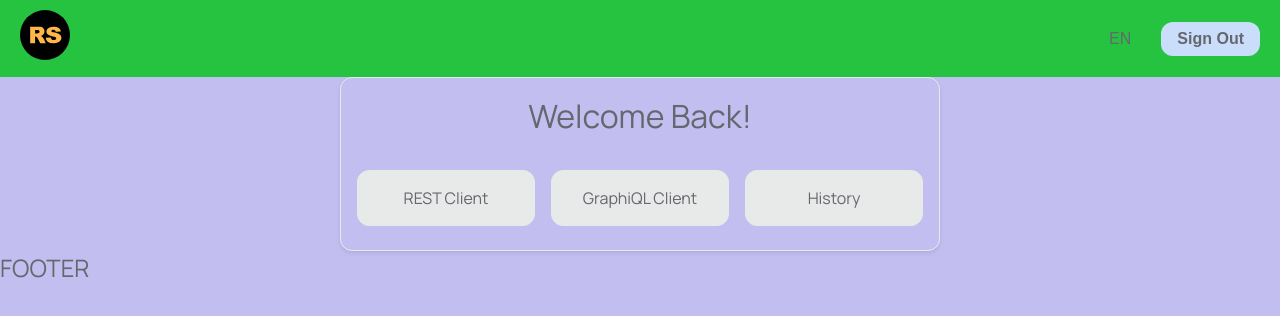
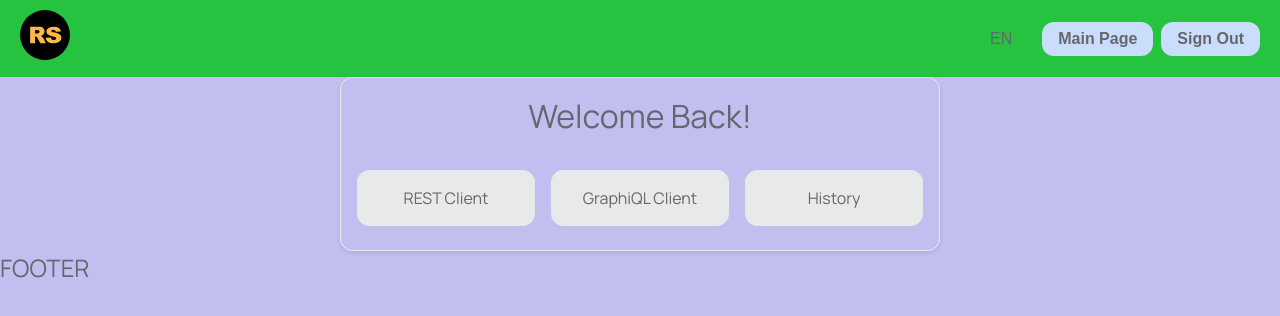
Before and after one commit to lustrochka/Graphiql-app, a Next.js app: page / in a window 1280 px wide. Shown: the top 316 px of the page. Built offline with nearby package versions, Linux system fonts and the light colour scheme; no server answers; the database is empty; sample sign-in values are in the browser's storage.

Commit message:
refactor: add Main Page button to Header

```diff
--- a/src/components/Header/Header.tsx
+++ b/src/components/Header/Header.tsx
@@ -56,9 +56,14 @@ const Header: React.FC = () => {
           {language}
         </button>
         {user ? (
-          <button className={styles.authButton} onClick={handleSignOut}>
-            Sign Out
-          </button>
+          <>
+            <Link href="/" passHref>
+              <button className={styles.authButton}>Main Page</button>
+            </Link>
+            <button className={styles.authButton} onClick={handleSignOut}>
+              Sign Out
+            </button>
+          </>
         ) : (
           <>
             <Link href="/signin" passHref>
```
